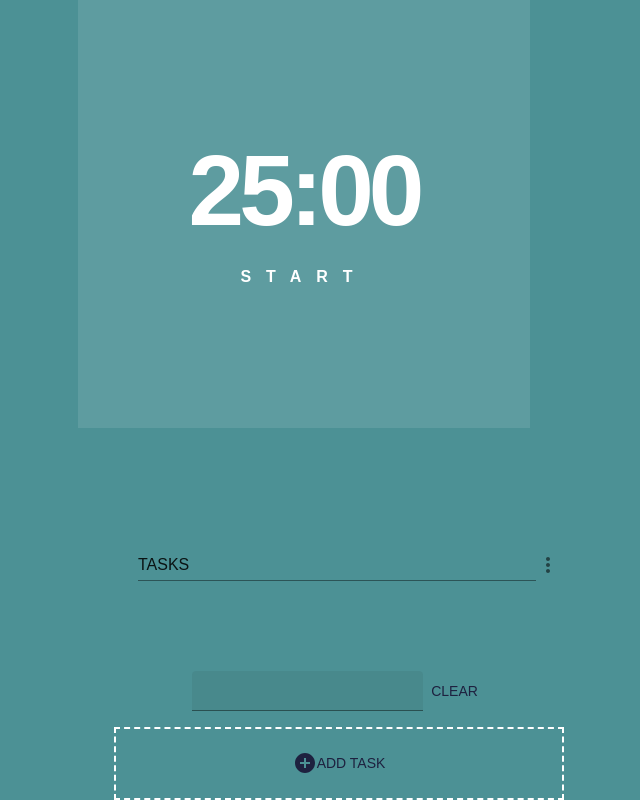
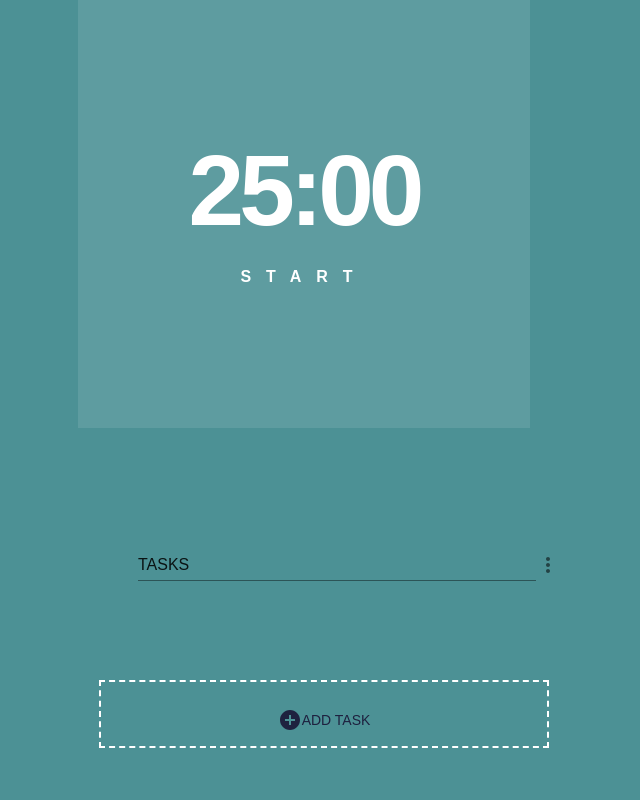
Before and after one commit to mr-vivek-verma/stopwatch-typescript, a React (Create React App) app: page / in a window 1280 px wide. Shown: the part 225-1025 px from the top of the page, without its empty margins (336-976 px from the left). After the commit the page ends 1000 px from the top, so only its background shows below. Built offline with nearby package versions, Linux system fonts and the light colour scheme.

Commit message:
updated in functionality

```diff
--- a/src/App.tsx
+++ b/src/App.tsx
@@ -1,7 +1,7 @@
 import { ThemeProvider, CssBaseline } from '@mui/material';
 import { theme } from './theme';
 import Main from "././components/Main/Main"
-import AddBtn from ".././src/components/Todo/AddBtn"
+
 import ThreeDots from ".././src/components/Todo/ThreeDots"
 import Todo from './components/Todo/main_todo/Todo';
 
@@ -11,8 +11,7 @@ function App() {
       <CssBaseline />
       <Main/>
       <ThreeDots/>
-      {/* <Todo/> */}
-      <AddBtn/>
+      <Todo/>
       </ThemeProvider>
 
 
--- a/src/components/Todo/AddBtn.tsx
+++ /dev/null
@@ -1,147 +0,0 @@
-import * as React from 'react';
-import Button from '@mui/material/Button';
-import TextField from '@mui/material/TextField';
-import Dialog from '@mui/material/Dialog';
-import DialogActions from '@mui/material/DialogActions';
-import DialogContent from '@mui/material/DialogContent';
-import DialogContentText from '@mui/material/DialogContentText';
-import DialogTitle from '@mui/material/DialogTitle';
-import Box from '@mui/material/Box';
-import AddCircleIcon from '@mui/icons-material/AddCircle';
-import { Card } from '@mui/material';
-import { ITodo } from "../../utils/interfaces";
-
-
-
-
-
-
-export default function FormDialog() {
-  const [open, setOpen] = React.useState(false);
-  const [add , setAdd] = React.useState<any>();
-  const [addSub , setAddSub] = React.useState<any>();
-
-  const [todoList, setTodoList] = React.useState<ITodo[]>([
-    {
-      id: 1,
-      todo: "test todo",
-      completed: true,
-    },
-    {
-      id: 2,
-      todo: "do coding",
-      completed: false,
-    },
-  ]);
-
-  const addTodo = (todo: string): void => {
-    if (!todo) {
-      alert("please add todo!");
-      return;
-    }
-    const data: ITodo = {
-      id: todoList.length < 1 ? 1 : todoList[todoList.length - 1].id + 1,
-      todo: todo,
-      completed: false,
-    };
-    setTodoList([...todoList, data]);
-    alert("Todo added successfully!");
-  };
-
-  const completeTodo = (id: number): void => {
-    setTodoList(
-      todoList.map(
-        (todo: ITodo): ITodo =>
-          todo.id === id
-            ? Object.assign(todo, { completed: true }) && todo
-            : todo
-      )
-    );
-    alert("Nice job!");
-  };
-
-  const deleteTodo = (id: number): void => {
-    setTodoList(
-      todoList.filter((todo: ITodo): ITodo | null =>
-        todo.id !== id ? todo : null
-      )
-    );
-    alert("Todo deleted successfully!");
-  };
-  const handleClickOpen = () => {
-    setOpen(true);
-  };
-
-  const handleClose = () => {
-    setOpen(false);
-  };
-
-  const handleClear = (event: any) => {
-    setAdd("");
-    setAddSub("");
-  };
-
-
-  return (
-
-    <div>
-      <div >
-      <Box sx={{ p: 2,ml: "450px", justifyContent:"center", display:"flex", width: 450  }}>
-      <TextField
-      hiddenLabel
-      id="filled-hidden-label-small"
-      defaultValue= {addSub}
-      value= {add}
-      variant="filled"
-      size="small"
-      />
-      <Button onClick={handleClear}>Clear</Button>
-      </Box>
-      </div>
-
-      <Box component="span"  onClick={(e:any)=>{handleClickOpen();addTodo(e)}} sx={{ p: 2,ml: "450px", border: '2px dashed white' , justifyContent:"center", display:"flex", width: 450  }}>
-      <Button>
-      <AddCircleIcon/>
-      Add Task</Button>
-      </Box>
-      <Dialog open={open} onClose={handleClose}>
-        <DialogTitle>What are you working on?</DialogTitle>
-        <DialogContent>
-          {/* <DialogContentText>
-            What are you working on?
-          </DialogContentText> */}
-          <TextField
-          value={add}
-          onChange={(e:any) =>{setAdd(e.target.value)}}
-            autoFocus
-            margin="dense"
-            id="name"
-            // label="Email Address"
-            type="text"
-            fullWidth
-            variant="standard"
-          />
-          <DialogContentText>
-          Est Pomodoros
-          </DialogContentText>
-          <TextField
-          value={addSub}
-          onChange={(e:any) =>{setAddSub(e.target.value)}}
-            autoFocus
-            margin="dense"
-            id="name"
-            label="Add Notes"
-            type="text"
-            fullWidth
-            variant="standard"
-          />
-        </DialogContent>
-        <DialogActions>
-          <Button onClick={handleClose}>Cancel</Button>
-          <Button onClick={handleClose}>Save</Button>
-        </DialogActions>
-      </Dialog>
-
-    </div>
-  );
-}
--- a/src/components/Todo/TodoForm/index.tsx
+++ b/src/components/Todo/TodoForm/index.tsx
@@ -1,34 +1,86 @@
 import React, { FC, FormEvent, useState } from "react";
-
+import Button from '@mui/material/Button';
+import TextField from '@mui/material/TextField';
+import Dialog from '@mui/material/Dialog';
+import DialogActions from '@mui/material/DialogActions';
+import DialogContent from '@mui/material/DialogContent';
+import DialogContentText from '@mui/material/DialogContentText';
+import DialogTitle from '@mui/material/DialogTitle';
+import Box from '@mui/material/Box';
+import AddCircleIcon from '@mui/icons-material/AddCircle';
 import "./index.css";
-
 interface Props {
   addTodo(todo: string): void;
 }
-
 const TodoForm: FC<Props> = ({ addTodo }) => {
   const [todo, setTodo] = useState<string>("");
-
+ const [open, setOpen] = React.useState(false);
+  const [add , setAdd] = React.useState<any>();
+  const [addSub, setAddSub] = React.useState<any>();
   const handleTodo = (e: FormEvent<HTMLFormElement>): void => {
     e.preventDefault();
     addTodo(todo);
     setTodo("");
   };
+   const handleClickOpen = () => {
+    setOpen(true);
+  };
+  const handleClose = () => {
+    setOpen(false);
+  };
+  const handleClear = (event: any) => {
+    setAdd("");
+    setAddSub("");
+  };
   return (
+    <>
     <form className="todoForm" onSubmit={handleTodo}>
       <div className="form-group">
-        <input
-          type="text"
-          name="todo"
-          placeholder="Add Todo.."
-          autoComplete="off"
-          value={todo}
-          onChange={(e) => setTodo(e.target.value)}
-        />
-        <input type="submit" value="Add" />
+       <Box component="span"  onClick={(e:any)=>{handleClickOpen()}} sx={{ p: 4,ml: "100px", border: '2px dashed white' , justifyContent:"center", display:"flex", width: 450  }}>
+      <Button>
+      <AddCircleIcon/>
+      Add Task</Button>
+      </Box>
+      <Dialog open={open} onClose={handleClose}>
+        <DialogTitle>What are you working on?</DialogTitle>
+        <DialogContent>
+          {/* <DialogContentText>
+            What are you working on?
+          </DialogContentText> */}
+          <TextField
+          defaultValue={todo}
+          onChange={(e:any) =>{setTodo(e.target.value)}}
+            autoFocus
+            margin="dense"
+            id="name"
+            // label="Email Address"
+            type="text"
+            fullWidth
+            variant="standard"
+          />
+          <DialogContentText>
+          Est Pomodoros
+          </DialogContentText>
+          <TextField
+          value={addSub}
+          onChange={(e:any) =>{setAddSub(e.target.value)}}
+            autoFocus
+            margin="dense"
+            id="name"
+            label="Add Notes"
+            type="text"
+            fullWidth
+            variant="standard"
+          />
+        </DialogContent>
+        <DialogActions>
+          <Button onClick={handleClose}>Cancel</Button>
+          <Button onClick={(e:any) => { handleTodo(e); handleClose() }}>Save</Button>
+        </DialogActions>
+      </Dialog>
       </div>
-    </form>
+      </form>
+      </>
   );
 };
-
 export default TodoForm;
--- a/src/components/Todo/main_todo/Todo.tsx
+++ b/src/components/Todo/main_todo/Todo.tsx
@@ -3,20 +3,11 @@ import { ITodo } from "../../../utils/interfaces";
 import TodoForm from "../TodoForm/index";
 import TodoList from "../TodoList/index";
 import "../main_todo/Todo.css"
-import AddBtn from "../AddBtn";
+
 
 const Todo: FC = () => {
   const [todoList, setTodoList] = useState<ITodo[]>([
-    {
-      id: 1,
-      todo: "test todo",
-      completed: true,
-    },
-    {
-      id: 2,
-      todo: "do coding",
-      completed: false,
-    },
+
   ]);
 
   const addTodo = (todo: string): void => {
@@ -57,7 +48,7 @@ const Todo: FC = () => {
   return (
     <div className="app">
       <div className="container">
-        {/* <TodoForm addTodo={addTodo} /> */}
+        <TodoForm addTodo={addTodo} />
         {/* <AddBtn addTask={addTodo}/> */}
         <div className="todoList">
           {todoList.map((todo: ITodo, key: number) => (
```
